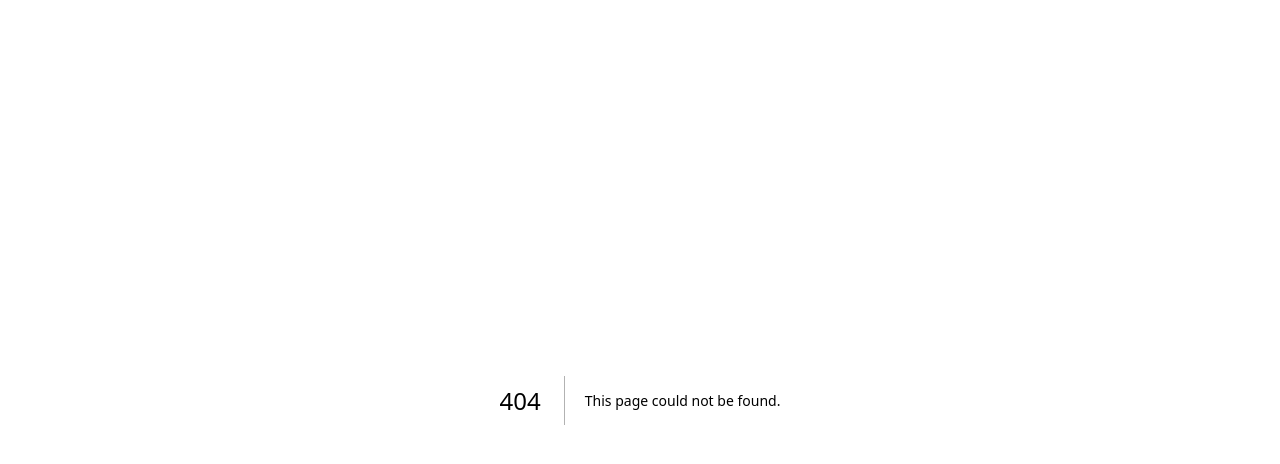
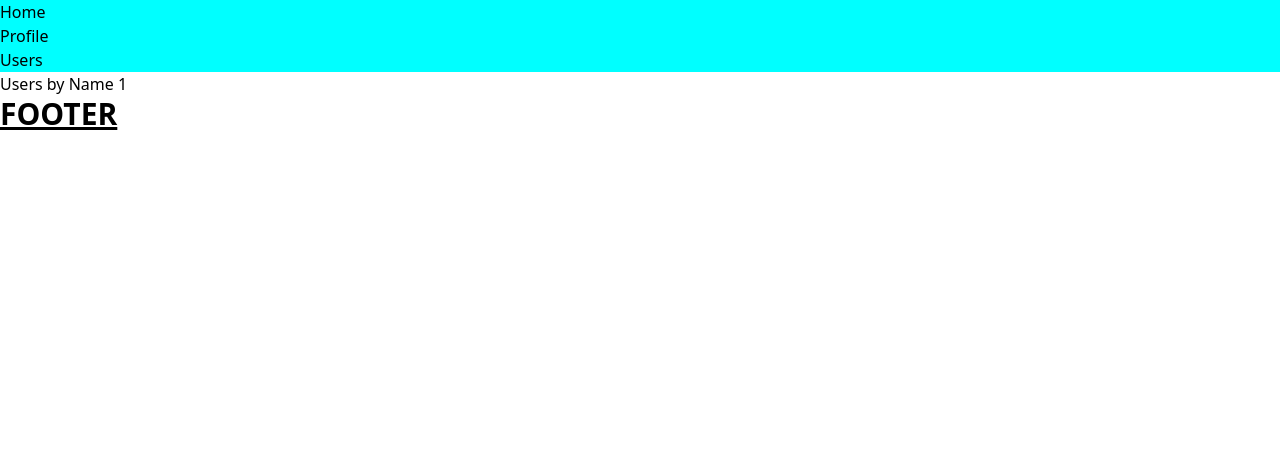
Before and after one commit to fzalv/learn_nextjs, a Next.js app: page /users/1 in a window 1280 px wide. Before the commit this address had no page. Shown: the top 464 px of the page. Built offline with nearby package versions, Linux system fonts and the light colour scheme.

Commit message:
Materi hari 8

```diff
--- /dev/null
+++ b/pages/users/[id].js
@@ -0,0 +1,13 @@
+import Layout from "@/layout";
+import { useRouter } from "next/router";
+
+export default function UsersbyName() {
+  const router = useRouter();
+  const { id } = router?.query;
+
+  return (
+    <Layout>
+      <p>Users by Name {id}</p>
+    </Layout>
+  );
+}
--- /dev/null
+++ b/pages/users/detail.js
@@ -0,0 +1,9 @@
+import Layout from "@/layout";
+
+export default function UserDetails() {
+  return (
+    <Layout>
+      <p>User Details</p>
+    </Layout>
+  );
+}
--- /dev/null
+++ b/pages/users/index.js
@@ -0,0 +1,9 @@
+import Layout from "@/layout";
+
+export default function Users() {
+  return (
+    <Layout>
+      <p>Users</p>
+    </Layout>
+  );
+}
```
